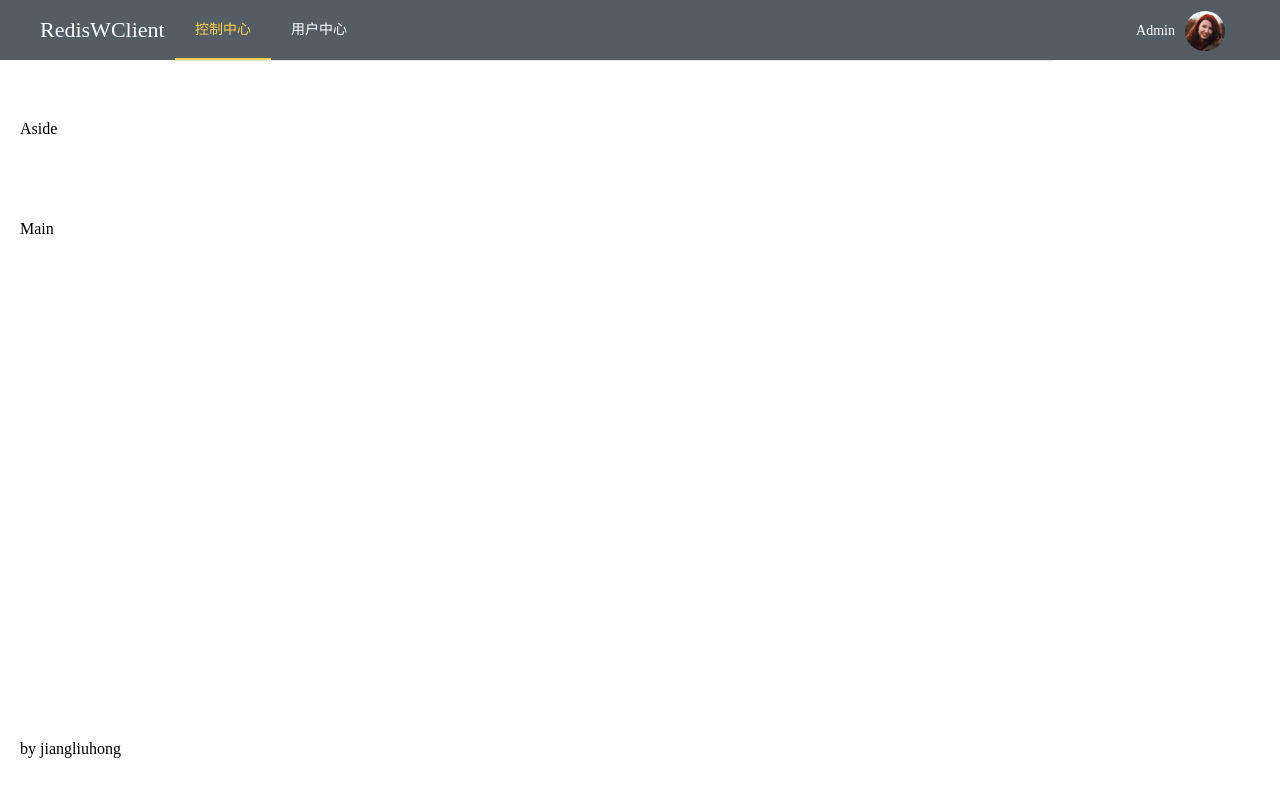
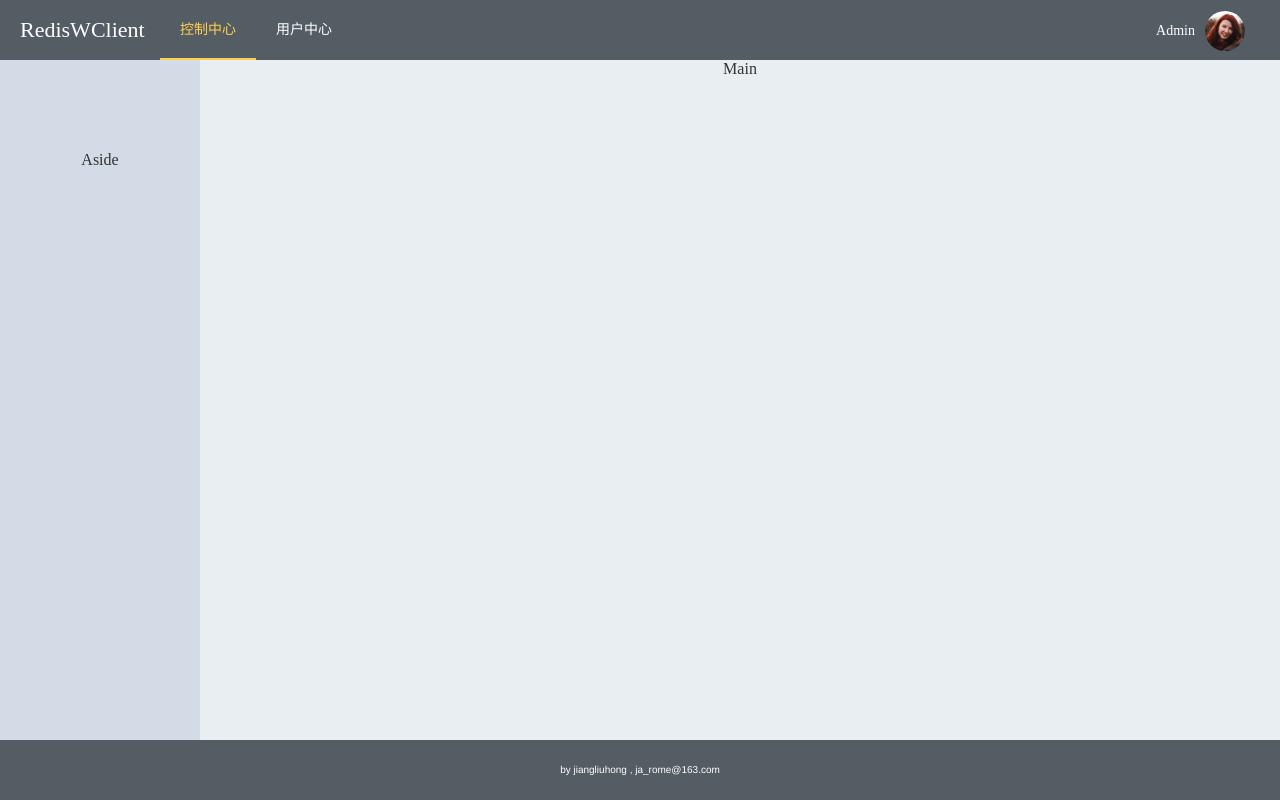
Before and after one commit to jiangliuhong/RedisWClient-web, a Vue app: page /client/index in a window 1280 px wide. Built offline with nearby package versions, Linux system fonts and the light colour scheme; no server answers; what vue-localstorage would draw is missing.

Commit message:
修改首页样式

```diff
--- a/src/views/client/index.vue
+++ b/src/views/client/index.vue
@@ -1,20 +1,23 @@
 <style>
-    .el-aside {
-        width: 200px;
-        height: 100%;
+    .leftMenu {
+        background-color: #D3DCE6;
+        color: #333;
+        text-align: center;
+        line-height: 200px;
     }
 
-    .el-main {
-        /*background-color: #E9EEF3;*/
-        /*color: #333;*/
-        /*text-align: center;*/
-        /*line-height: 160px;*/
+    .clientMain {
+        background-color: #E9EEF3;
+        color: #333;
+        text-align: center;
+        padding: 0;
+        width: 100%;
     }
 </style>
 <template>
     <el-container>
-        <el-aside width="200px">Aside</el-aside>
-        <el-main>Main</el-main>
+        <el-aside width="200px" class="leftMenu">Aside</el-aside>
+        <el-main class="clientMain">Main</el-main>
     </el-container>
 </template>
 <script>
--- a/src/views/index.vue
+++ b/src/views/index.vue
@@ -3,7 +3,7 @@
         height:100%;
         overflow:hidden;
     }
-    .el-header{
+    .header{
         height:100px;
         position:absolute;
         top:0;
@@ -12,19 +12,34 @@
         background-color: rgb(84, 92, 100);
         line-height: 60px;
         color: #fff;
+        padding: 0;
     }
-    .el-main{
+    .main{
         position:absolute;
         left:0;
-        top:100px;
+        top:60px;
         bottom:60px;
+        padding: 0;
+        width: 100%;
     }
-    .el-footer{
+    .footer{
         position:absolute;
         left:0;
         bottom:0;
         right:0;
         height:60px;
+        background-color: rgb(84, 92, 100);
+        text-align: center;
+
+        span{
+            display:block;
+            color: #fff;
+            line-height: 60px;
+            height: 60px;
+            overflow:hidden;
+            font-family:"Helvetica Neue";
+            font-size: 10px;
+        }
     }
     .name {
         height: 60px;
@@ -62,7 +77,7 @@
 </style>
 <template>
     <el-container>
-        <el-header>
+        <el-header class="header">
             <el-row>
                 <!--<el-col :span="4"><span class="name">RedisWClient</span></el-col>-->
                 <el-col :span="3" class="name">RedisWClient</el-col>
@@ -80,11 +95,11 @@
             </el-row>
 
         </el-header>
-        <el-main>
-            <router-view></router-view>
+        <el-main class="main">
+            <router-view style="height: 100%;width: 100%"></router-view>
         </el-main>
-        <el-footer>
-            by jiangliuhong
+        <el-footer class="footer">
+            <span>by jiangliuhong  ,  ja_rome@163.com</span>
         </el-footer>
     </el-container>
 </template>
```
